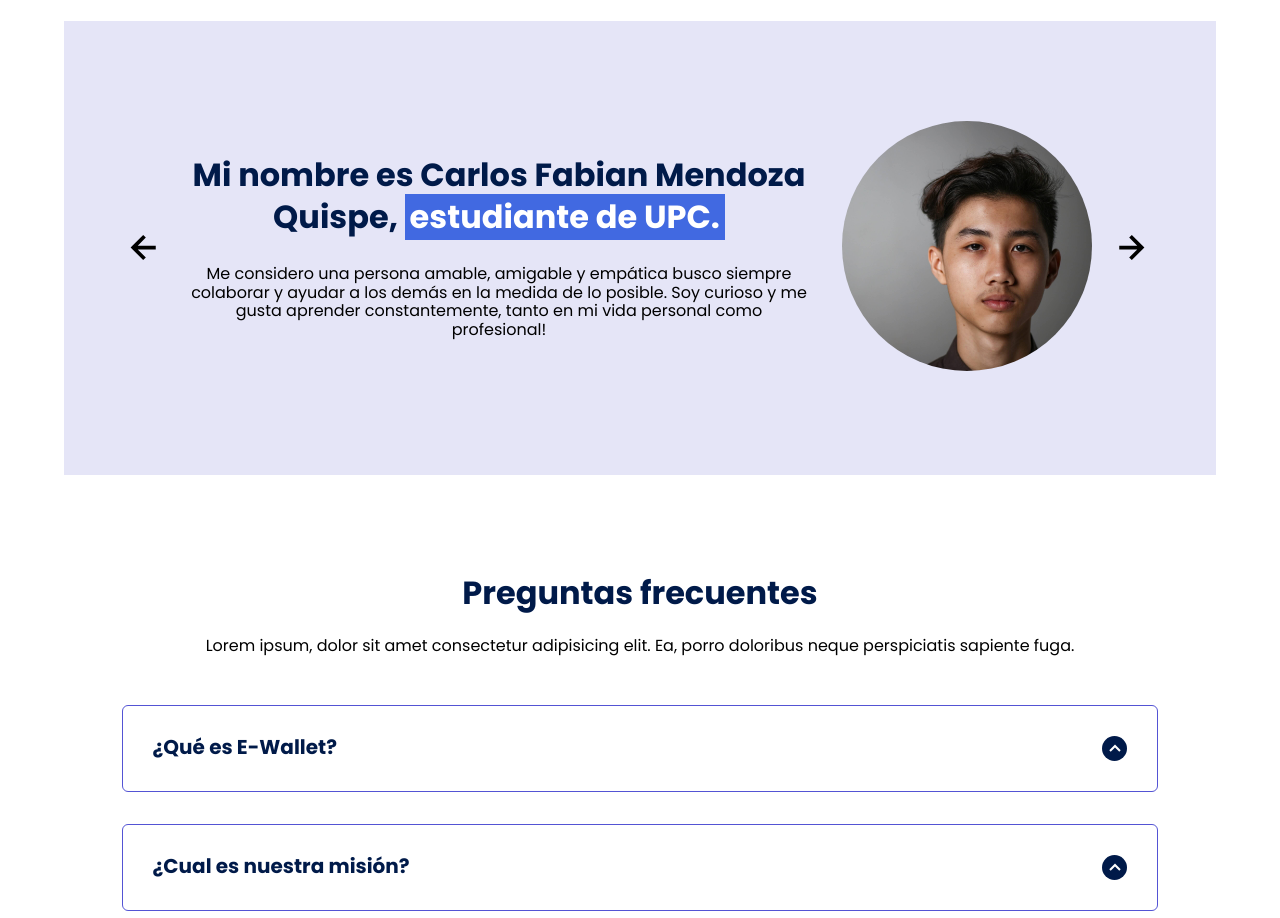
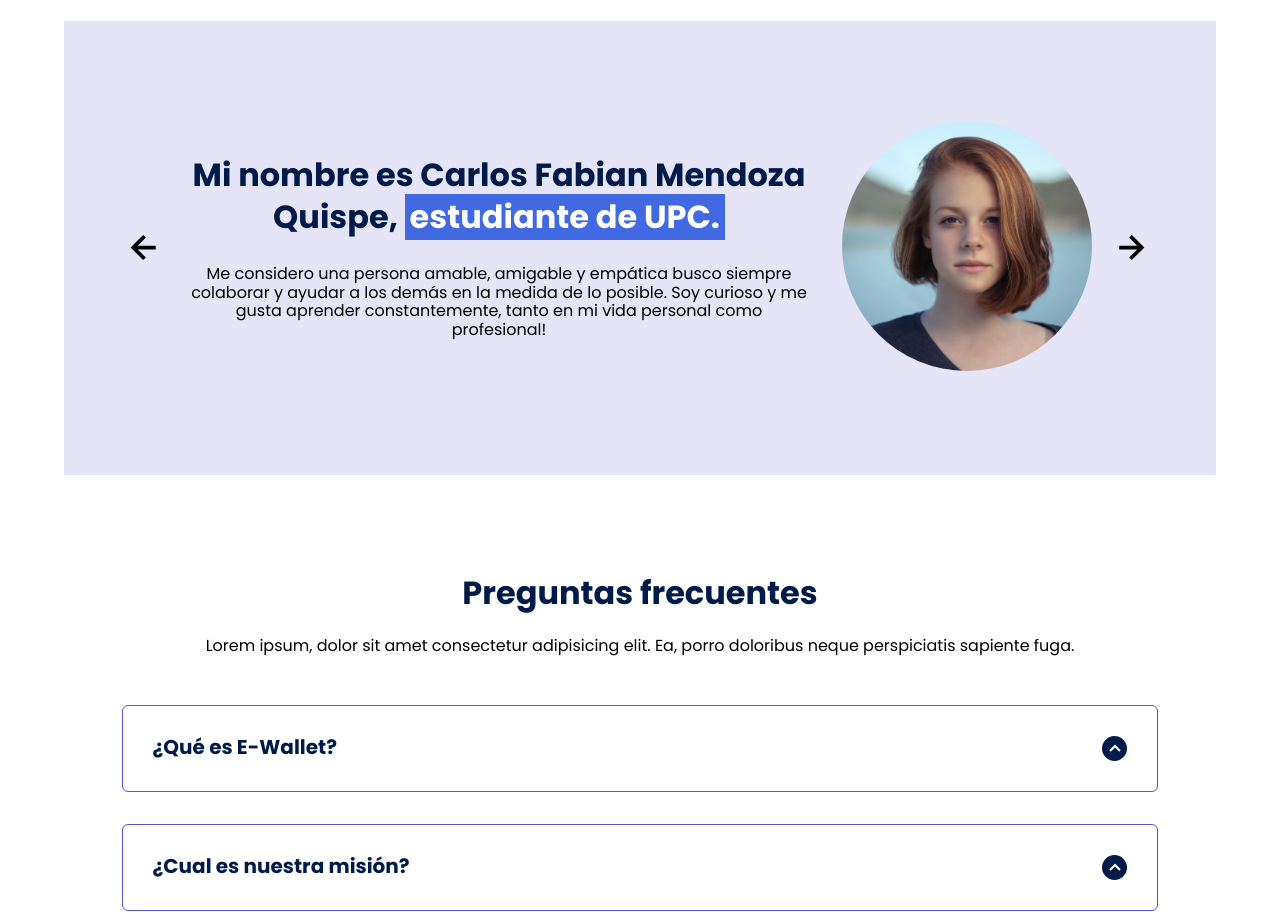
Before and after one commit to MystArles/MystArles.github.io, a plain HTML site: page index.html in a window 1280 px wide. Shown: the part 2760-3678 px from the top of the page. Drawn offline with Linux system fonts and the light colour scheme.

Commit message:
Update index.html

```diff
--- a/index.html
+++ b/index.html
@@ -172,7 +172,7 @@
                     </div>
 
                     <figure class="testimony__picture">
-                        <img src="./images/face3.jpg" class="testimony__img">
+                        <img src="./images/face2.jpg" class="testimony__img">
                     </figure>
                 </section>
 
```
